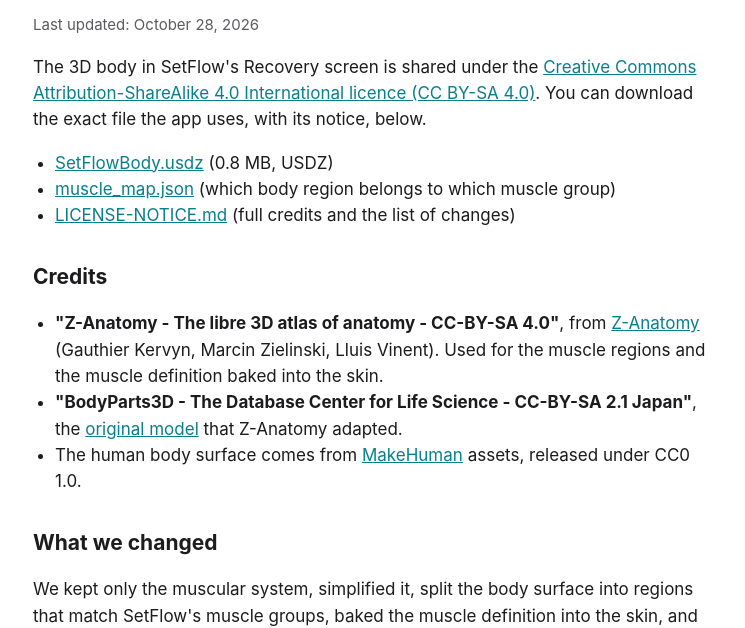
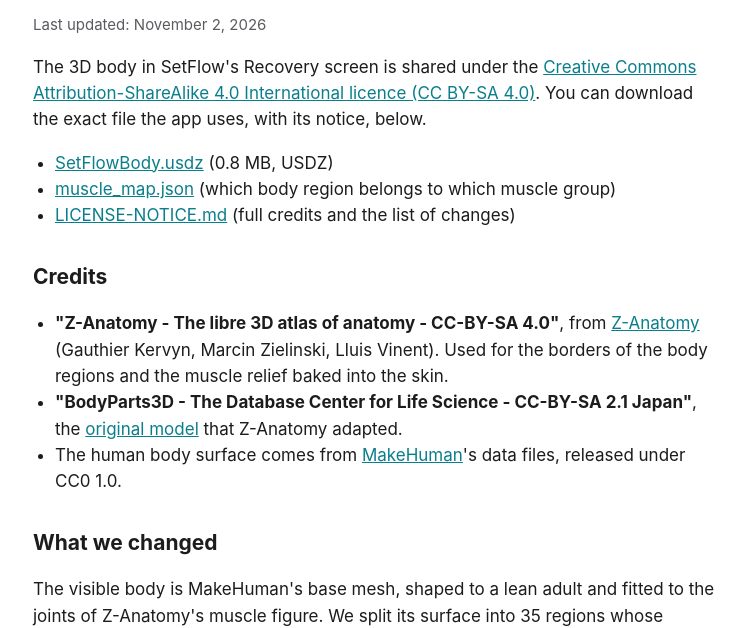
Before and after one commit to vanshverma0401-wq/setflow-site, a plain HTML site: page model.html in a window 1280 px wide. Shown: the part 176-804 px from the top of the page, without its empty margins (263-1008 px from the left). Drawn offline with Linux system fonts and the light colour scheme.

Commit message:
Model page: describe the v8 body (35 regions), link the MakeHuman repo the mesh came from, publish the app's notice
Co-Authored-By: Claude Opus 5.5 (1M context) <noreply@anthropic.com>

```diff
--- a/model.html
+++ b/model.html
@@ -15,7 +15,7 @@
   </header>
 
   <h1>Body model licence</h1>
-  <p class="muted">Last updated: October 28, 2026</p>
+  <p class="muted">Last updated: November 2, 2026</p>
 
   <p>The 3D body in SetFlow's Recovery screen is shared under the <a href="https://creativecommons.org/licenses/by-sa/4.0/">Creative Commons Attribution-ShareAlike 4.0 International licence (CC BY-SA 4.0)</a>. You can download the exact file the app uses, with its notice, below.</p>
 
@@ -27,13 +27,13 @@
 
   <h2>Credits</h2>
   <ul>
-    <li><strong>"Z-Anatomy - The libre 3D atlas of anatomy - CC-BY-SA 4.0"</strong>, from <a href="https://github.com/Z-Anatomy/Models-of-human-anatomy">Z-Anatomy</a> (Gauthier Kervyn, Marcin Zielinski, Lluis Vinent). Used for the muscle regions and the muscle definition baked into the skin.</li>
+    <li><strong>"Z-Anatomy - The libre 3D atlas of anatomy - CC-BY-SA 4.0"</strong>, from <a href="https://github.com/Z-Anatomy/Models-of-human-anatomy">Z-Anatomy</a> (Gauthier Kervyn, Marcin Zielinski, Lluis Vinent). Used for the borders of the body regions and the muscle relief baked into the skin.</li>
     <li><strong>"BodyParts3D - The Database Center for Life Science - CC-BY-SA 2.1 Japan"</strong>, the <a href="https://dbarchive.biosciencedbc.jp/en/bodyparts3d/download.html">original model</a> that Z-Anatomy adapted.</li>
-    <li>The human body surface comes from <a href="https://github.com/makehumancommunity/makehuman-assets">MakeHuman</a> assets, released under CC0 1.0.</li>
+    <li>The human body surface comes from <a href="https://github.com/makehumancommunity/makehuman">MakeHuman</a>'s data files, released under CC0 1.0.</li>
   </ul>
 
   <h2>What we changed</h2>
-  <p>We kept only the muscular system, simplified it, split the body surface into regions that match SetFlow's muscle groups, baked the muscle definition into the skin, and re-oriented the figure. The notice file lists every change.</p>
+  <p>The visible body is MakeHuman's base mesh, shaped to a lean adult and fitted to the joints of Z-Anatomy's muscle figure. We split its surface into 35 regions whose borders follow the Z-Anatomy muscles. Among them are the upper inner thigh and the front of the shin, which the app counts with the quads and calves for now. We also baked a subtle muscle relief from Z-Anatomy into the skin. The Z-Anatomy muscle figure itself is not in the file. The notice file lists every change.</p>
 
   <p>Anyone who shares this model, or a model made from it, must give the credits above and use the same licence. The SetFlow app's own code is not covered by this licence.</p>
 
```
Also changed, not shown: 1 other file.
